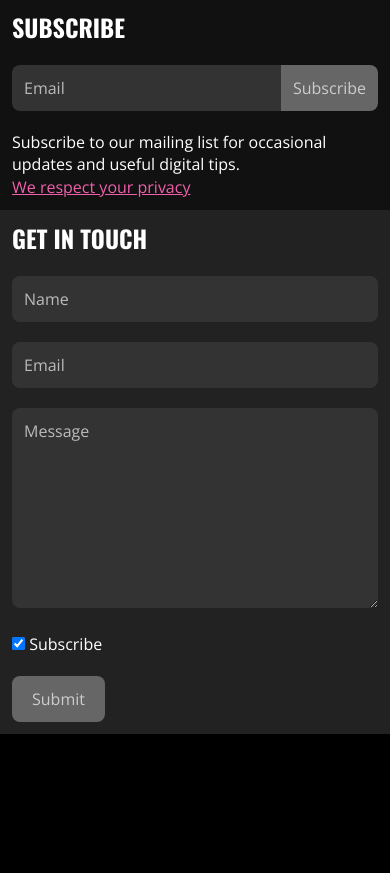
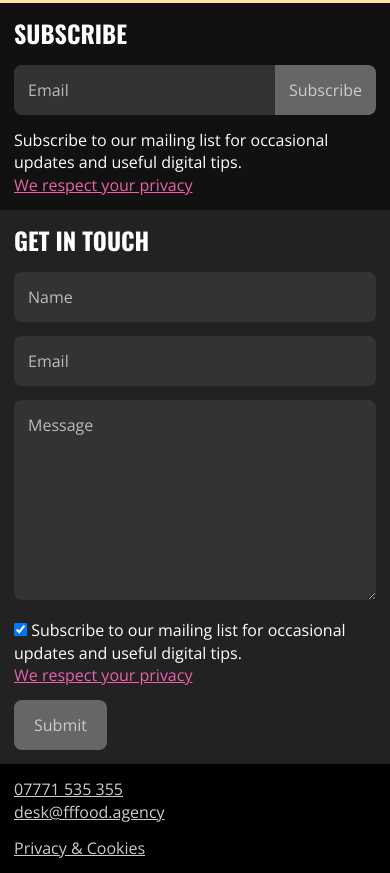
Before and after one commit to netotaku/fffood, an Astro site: page / in a window 390 px wide. Shown: the part 217-1090 px from the top of the page. Before the commit the page ends 951 px from the top, so only its background shows below. Built offline with nearby package versions, Linux system fonts and the light colour scheme; Astro itself is replaced by a stand-in of ours.

Commit message:
sass refactor

```diff
--- a/src/components/Form.astro
+++ b/src/components/Form.astro
@@ -21,7 +21,17 @@ switch(mode){
 
 ---
 
+
+
+
 <form id={`form-${salt}`} class:list={["js-form", "form", modifier]} name="contact" method="POST" netlify-honeypot="asdasdcakkkk2k2kk3" data-netlify="true" action="/success" autocomplete="off">
+
+    <div class="js-flash flash flash--500 u-hidden">
+        <strong class="js-flash-heading"></strong><br>
+        <p class="js-flash-message"></p>
+    </div>
+
+    <fieldset class="form__fieldset">
 
         <input type="hidden" value={mode}>
 
@@ -49,7 +59,8 @@ switch(mode){
             <p class="form__row">
                 <label class="" for={`subscribe-${salt}`}>
                     <input type="checkbox" id={`subscribe-${salt}`} name="subscribe" checked />
-                <span>Subscribe</span>
+                    <span>Subscribe to our mailing list for occasional updates and useful digital tips.<br>
+                        <a href="">We respect your privacy</a></span>
                 </label>
             </p>}
 
@@ -57,4 +68,6 @@ switch(mode){
             <button class="form__input form__input--submit" type="submit">{buttonText}</button>
         </p>
 
+    </fieldset>
+
 </form>
--- a/src/pages/index.astro
+++ b/src/pages/index.astro
@@ -13,7 +13,7 @@ import Form from '../components/Form.astro';
 	</head>
 	<body>
 
-		<section class="section">
+		<section class="section section--butter">
 			<div class="section__inner">
 				<img class="brand" src="/img/fffood-brand-red.png" />
 			  </div> <!-- /.section__inner -->
@@ -35,13 +35,29 @@ import Form from '../components/Form.astro';
 		  	</div> <!-- /.section__inner -->
 		</section> <!-- /.section -->
 
+		<section class="section">
+    		<div class="section__inner footer">
+				<ul>
+					<li><a href="tel:07771535355">07771 535 355</a></li>
+					<li><a href="mailto:desk@fffood.agency">desk@fffood.agency</a></li>
+				</ul>
+				<ul>
+					<li><a href="/privacy-and-cookies">Privacy &amp; Cookies</a></li>
+				</ul>
+		  	</div> <!-- /.section__inner -->
+		</section> <!-- /.section -->
+
+
 		<script>
 
-			const form = document.querySelector(".js-form");
+			const forms = document.querySelectorAll(".js-form") as NodeListOf<HTMLFormElement> ;
 
+			forms.forEach((form) => {
 				form.addEventListener("submit", async (e) => {
 
 					e.preventDefault();
+
+					console.log(form.id)
 
 					const formData = new FormData(form);
 					const body = {
@@ -61,6 +77,7 @@ import Form from '../components/Form.astro';
 						alert("Something went wrong. Please try again later.");
 					}
 				});
+			})
 
 		</script>
 
--- /dev/null
+++ b/src/styles/_flash.scss
@@ -0,0 +1,16 @@
+@use "vars";
+
+.flash{
+    position: relative;
+    padding: var(--h-rule);
+    margin-bottom: var(--h-rule);
+    overflow: hidden;
+    border-radius: vars.$radius;
+    background-color: #666;
+    &--500{
+        background-color: vars.$colour-bright-red;
+    }
+    &--200{
+        background-color: vars.$colour-green;
+    }
+}
--- /dev/null
+++ b/src/styles/_footer.scss
@@ -0,0 +1,5 @@
+.footer{
+    a{
+        color: #ccc;
+    }
+}
--- /dev/null
+++ b/src/styles/_form.scss
@@ -0,0 +1,88 @@
+@use "vars";
+
+.form{
+
+    &__label{
+        display: none;
+    }
+
+    &__input{
+        &--textarea{
+            min-height: 200px;
+        }
+    }
+
+    &__fieldset{
+        border: 0;
+    }
+
+    &--contact{
+        .form__row{
+            display: block;
+        }
+        .form__input{
+            border-radius: vars.$radius;
+        }
+
+        .form__input--submit{
+            padding: var(--h-rule) 20px;
+        }
+
+    }
+    &--subscribe{
+
+        .form__fieldset{
+            display: flex;
+            flex-direction: row;
+
+            position: relative;
+            overflow: hidden;
+            border-radius: vars.$radius;
+        }
+
+        .form__row{
+            margin-bottom: 0;
+            &--stretch{
+                flex: 1 1 auto;
+            }
+        }
+
+        .form__input{
+            align-self: stretch;
+        }
+
+    }
+
+    &__input{
+        font-family: inherit;
+        font-size: inherit;
+        appearance: none;
+        padding: var(--h-rule);
+        border: 0;
+        background-color: #333;
+        color: #ccc;
+        &--full{
+            width: 100%;
+        }
+        &--submit{
+            background-color: #666;
+            cursor: pointer;
+        }
+        &::placeholder{
+            color: #bbb;
+        }
+        &:hover{
+            background-color: #bbb;
+            color: #333;
+            cursor: pointer;
+            &::placeholder{
+                color: #333;
+            }
+        }
+        &:focus{
+            outline: none;
+            cursor: auto;
+        }
+    }
+
+}
--- /dev/null
+++ b/src/styles/_section.scss
@@ -0,0 +1,18 @@
+@use "vars";
+
+.section{
+    &__inner{
+        padding: var(--gutter);
+        margin: auto;
+        max-width: 800px;
+    }
+    &--darkest{
+        background-color: #111;
+    }
+    &--dark{
+        background-color: #222;
+    }
+    &--butter{
+        background-color: vars.$colour-butter-yellow;
+    }
+}
--- /dev/null
+++ b/src/styles/_typography.scss
@@ -0,0 +1,10 @@
+p, h1, h2, h3, h4, h5, h6, ul, ol, blockquote, form{
+    &:not(:last-child){
+        margin-bottom: var(--h-rule);
+    }
+}
+
+h1, h2, h3, h4, h5, h6{
+    font-family: "Oswald", sans-serif;
+    text-transform: uppercase;
+}
--- /dev/null
+++ b/src/styles/_util.scss
@@ -0,0 +1,5 @@
+.u-{
+    &hidden{
+        display: none;
+    }
+}
--- /dev/null
+++ b/src/styles/_vars.scss
@@ -0,0 +1,20 @@
+$colour-butter-yellow: #FFE5A0;
+$colour-bubblegum-pink: #EF60AB;
+$colour-bright-red: #F6002A;
+$colour-deep-brown: #6C1F02;
+$colour-green: green;
+
+$bg-primary: $colour-butter-yellow;
+$text-primary: $colour-deep-brown;
+$link-colour: $colour-bright-red;
+$accent: $colour-bubblegum-pink;
+
+$radius: 8px;
+
+:root {
+    --h-rule: 14px;
+    --gutter: 50px;
+    @media (max-width: 600px) {
+        --gutter: 14px;
+    }
+}
--- a/src/styles/base.scss
+++ b/src/styles/base.scss
@@ -1,24 +1,15 @@
-$colour-butter-yellow: #FFE5A0;
-$colour-bubblegum-pink: #EF60AB;
-$colour-bright-red: #F6002A;
-$colour-deep-brown: #6C1F02;
-$colour-white: #ffffff;
-$colour-black: #000000;
+@use "vars";
+@use "util";
+@use "flash";
+@use "footer";
+@use "form";
+@use "section";
+@use "typography";
 
-$bg-primary: $colour-butter-yellow;
-$text-primary: $colour-deep-brown;
-$link-colour: $colour-bright-red;
-$accent: $colour-bubblegum-pink;
 
-:root {
-    --gutter: 50px;
-    @media (max-width: 600px) {
-        --gutter: 12px;
-    }
-}
 
 a{
-    color: $colour-bubblegum-pink;
+    color: vars.$colour-bubblegum-pink;
     &:hover{
         text-decoration: none;
     }
@@ -29,6 +20,7 @@ a{
     padding: 0;
     margin: 0;
     box-sizing: border-box;
+    list-style-type: none;
 }
 
 html, body{
@@ -40,118 +32,3 @@ html, body{
     font-size: 1em;
     line-height: 1.4;
 }
-
-.u-{
-    &hidden{
-        display: none;
-    }
-}
-
-.section{
-    &__inner{
-        padding: var(--gutter);
-        margin: auto;
-        max-width: 800px;
-    }
-    &--darkest{
-        background-color: #111;
-    }
-    &--dark{
-        background-color: #222;
-    }
-}
-
-
-.form{
-
-    &__label{
-        display: none;
-    }
-
-    &__input{
-        &--textarea{
-            min-height: 200px;
-        }
-    }
-
-    &--contact{
-        .form__row{
-            display: block;
-        }
-        .form__input{
-            border-radius: 8px;
-        }
-
-        .form__input--submit{
-            padding: 12px 20px;
-        }
-
-    }
-    &--subscribe{
-
-        display: flex;
-        flex-direction: row;
-
-        position: relative;
-        overflow: hidden;
-        border-radius: 8px;
-
-        .form__row{
-            margin-bottom: 0;
-            &--stretch{
-                flex: 1 1 auto;
-            }
-        }
-
-        .form__input{
-            align-self: stretch;
-        }
-
-    }
-
-    &__input{
-        font-family: inherit;
-        font-size: inherit;
-        appearance: none;
-        padding: 12px;
-        border: 0;
-        background-color: #333;
-        color: #ccc;
-        &--full{
-            width: 100%;
-        }
-        &--submit{
-            background-color: #666;
-            cursor: pointer;
-        }
-        &::placeholder{
-            color: #bbb;
-        }
-        &:hover{
-            background-color: #bbb;
-            color: #333;
-            cursor: pointer;
-            &::placeholder{
-                color: #333;
-            }
-        }
-        &:focus{
-            outline: none;
-            cursor: auto;
-        }
-    }
-
-}
-
-
-
-p, h1, h2, h3, h4, h5, h6, ul, ol, blockquote, form{
-    &:not(:last-child){
-        margin-bottom: 20px;
-    }
-}
-
-h1, h2, h3, h4, h5, h6{
-    font-family: "Oswald", sans-serif;
-    text-transform: uppercase;
-}
```
Also changed, not shown: netlify/functions/emailOctopus.js (+25 -11 lines). Lines whose indentation alone changed are shown as unchanged.
